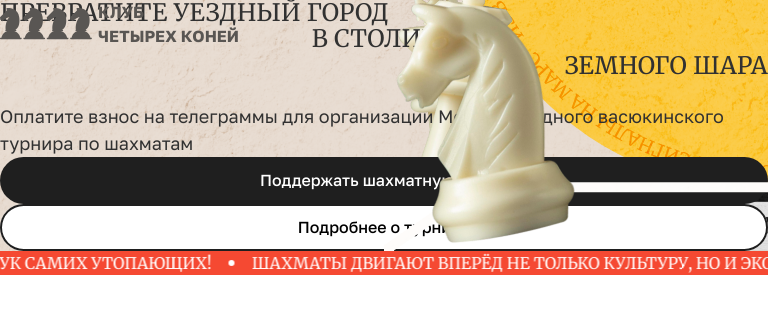
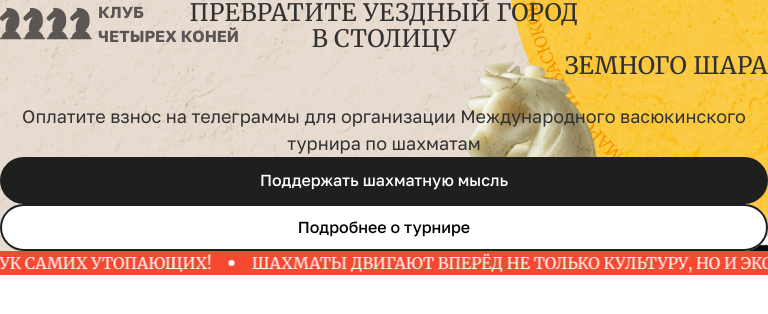
Before and after one commit to Andrew-Yurkin/chess-club, a website built with Vite: page index.html in a window 768 px wide. Built offline with nearby package versions, Linux system fonts and the light colour scheme.

Commit message:
fix hero section

```diff
--- a/src/components/hero/hero.scss
+++ b/src/components/hero/hero.scss
@@ -7,6 +7,7 @@
   padding-top: size(125px, 90px);
   background-color: var(--color-hero-footer);
   overflow: hidden;
+  isolation: isolate;
 
   &::before {
     content: "";
@@ -30,6 +31,14 @@
     left: 0;
     width: 100%;
     height: 100%;
+
+    @media (min-width: 1100px) and (max-width: 1200px) {
+      transform: translateX(35px) translateY(36px) scale(0.95);
+    }
+
+    @media (min-width: 768px) and (max-width: 1100px) {
+      transform: translateX(70px) translateY(72px) scale(0.9);
+    }
   }
 
   &__scene img {
@@ -112,15 +121,22 @@
 // Контент
   &__content {
     position: relative;
-    z-index: 3;
+    z-index: 10;
     max-width: size(542px, 335px);
+
+    @media (min-width: 425px) and (max-width: 768px) {
+      text-align: center;
+    }
+
+    @media (max-width: 768px) {
+      margin: 0 auto;
+    }
   }
 
   &__title {
     font-family: var(--font-secondary);
     font-weight: var(--fw-regular);
     font-size: size(60px, 36px);
-    font-style: normal;
     line-height: 110%;
     margin-bottom: 24px;
     text-transform: uppercase;
@@ -157,7 +173,7 @@
     line-height: size(129%, 130%);
     margin-bottom: size(39px, 33px);
 
-    @media (max-width: 768px) {
+    @media (max-width: 425px) {
       text-align: start;
     }
 
@@ -171,7 +187,6 @@
     display: flex;
     gap: size(16px, 12px);
     flex-wrap: wrap;
-    z-index: 10;
 
     @media (max-width: 768px) {
       flex-direction: column;
```
